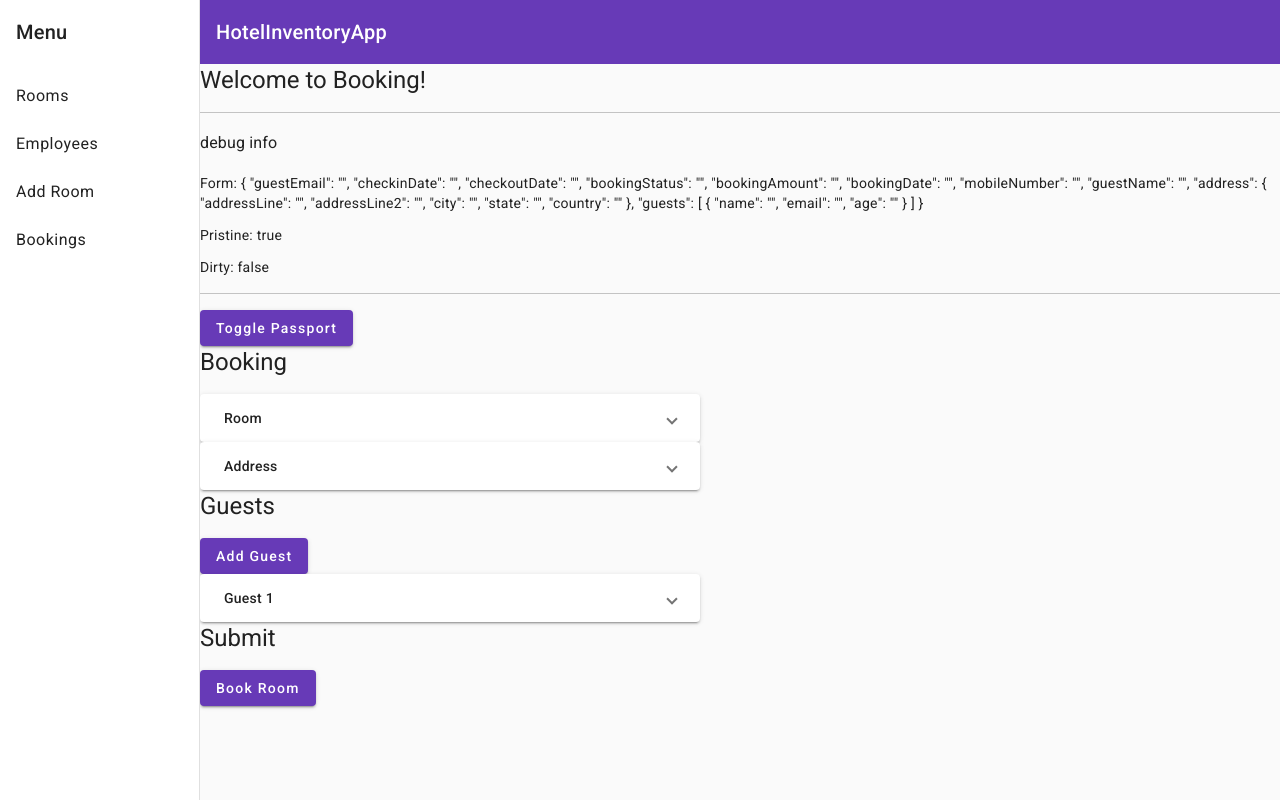
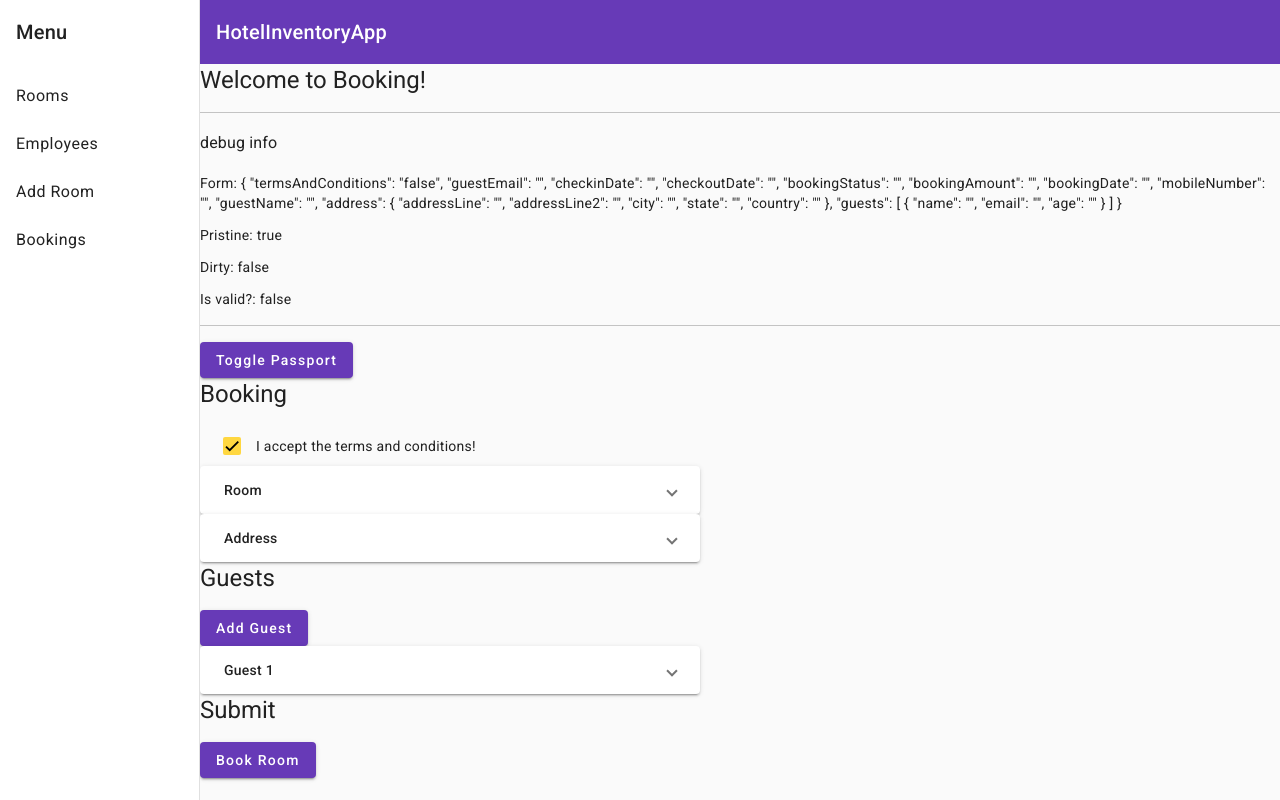
Before and after one commit to jerik609/HotelInventoryApp, an Angular app: page /booking in a window 1280 px wide. Built offline with nearby package versions, Linux system fonts and the light colour scheme.

Commit message:
reactive forms validator, requiredTrue

```diff
--- a/src/app/booking/booking.component.html
+++ b/src/app/booking/booking.component.html
@@ -25,6 +25,7 @@
 <p>Form: {{ bookingForm.value | json }}</p>
 <p>Pristine: {{ bookingForm.pristine | json }}</p>
 <p>Dirty: {{ bookingForm.dirty | json }}</p>
+<p>Is valid?: {{ bookingForm.valid | json }}</p>
 
 <hr>
 
@@ -47,6 +48,10 @@
         </mat-form-field>
     </div>
 
+    <div>
+        <mat-checkbox class="example-margin" formControlName="termsAndConditions">I accept the terms and conditions!</mat-checkbox>
+    </div>
+
     <mat-accordion class="example-headers-align" multi>
 
         <mat-expansion-panel>
@@ -54,7 +59,6 @@
         <mat-expansion-panel-header>
             <mat-panel-title>Room</mat-panel-title>
         </mat-expansion-panel-header>
-
 
         <mat-form-field class="example-full-width">
             <input
--- a/src/app/booking/booking.component.scss
+++ b/src/app/booking/booking.component.scss
@@ -16,3 +16,16 @@
 .example-disabled {
   display: inline-block;
 }
+
+.example-section {
+  margin: 12px 0;
+}
+
+.example-margin {
+  margin: 0 12px;
+}
+
+ul {
+  list-style-type: none;
+  margin-top: 4px;
+}
--- a/src/app/booking/booking.component.ts
+++ b/src/app/booking/booking.component.ts
@@ -1,5 +1,5 @@
 import { Component, OnInit } from '@angular/core';
-import { FormArray, FormBuilder, FormControl, FormGroup } from '@angular/forms';
+import { FormArray, FormBuilder, FormControl, FormGroup, MinLengthValidator, Validators } from '@angular/forms';
 
 @Component({
   selector: 'app-booking',
@@ -22,14 +22,15 @@ export class BookingComponent implements OnInit {
     })
 
     this.bookingForm = this.formBuilder.group({
-      roomId: new FormControl({ value: '2', disabled: true}), //[''],
-      guestEmail: [''],
+      termsAndConditions: new FormControl('false', { validators: Validators.requiredTrue }), //[false, [Validators.requiredTrue]],
+      roomId: new FormControl({ value: '2', disabled: true}, { validators: [Validators.required]}), //[''],
+      guestEmail: ['', [Validators.required, Validators.email]],
       checkinDate: [''],
       checkoutDate: [''],
       bookingStatus: [''],
       bookingAmount: [''],
       bookingDate: [''],
-      mobileNumber: [''],
+      mobileNumber: ['', [Validators.required, Validators.minLength(5)]],
       guestName: [''],
       address: this.formBuilder.group({
         addressLine: [''],
--- a/src/app/booking/booking.module.ts
+++ b/src/app/booking/booking.module.ts
@@ -12,6 +12,7 @@ import { MatNativeDateModule } from '@angular/material/core';
 import { MatButtonModule } from '@angular/material/button';
 import {MatExpansionModule} from '@angular/material/expansion';
 import {MatIconModule} from '@angular/material/icon';
+import {MatCheckboxModule} from '@angular/material/checkbox';
 
 @NgModule({
   declarations: [
@@ -27,7 +28,8 @@ import {MatIconModule} from '@angular/material/icon';
     MatNativeDateModule,
     MatButtonModule,
     MatExpansionModule,
-    MatIconModule
+    MatIconModule,
+    MatCheckboxModule
   ]
 })
 export class BookingModule { }
```
